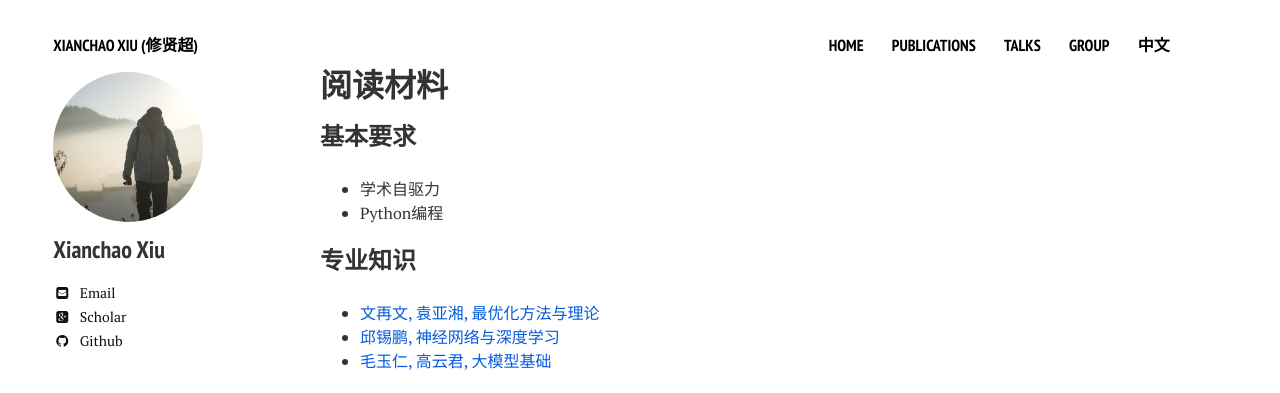
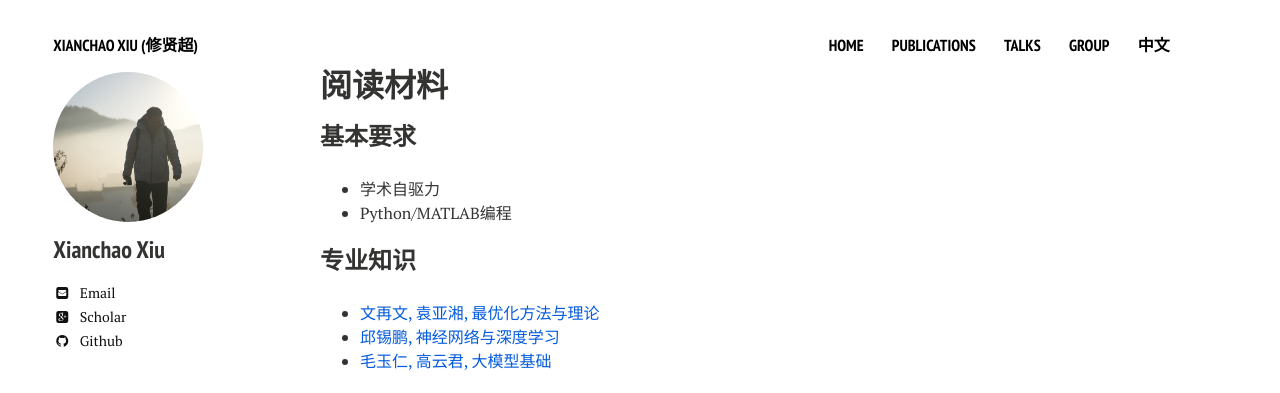
Before and after one commit to xianchaoxiu/xianchaoxiu.github.io, a Jekyll site: the page built from chinese/reading/index.md, in a window 1280 px wide. Shown: the top 393 px of the page. Built offline with Jekyll 4.4.1, drawn with Linux system fonts in a browser that asks for light colours; nearby versions of some CDN libraries.

Commit message:
Update index.md

```diff
--- a/chinese/reading/index.md
+++ b/chinese/reading/index.md
@@ -8,8 +8,8 @@ share: false
 
 
 ### 基本要求
-*  学术自驱力 <br>
-* Python编程 <br>
+* 学术自驱力 <br>
+* Python/MATLAB编程 <br>
 
 
 ### 专业知识
```
